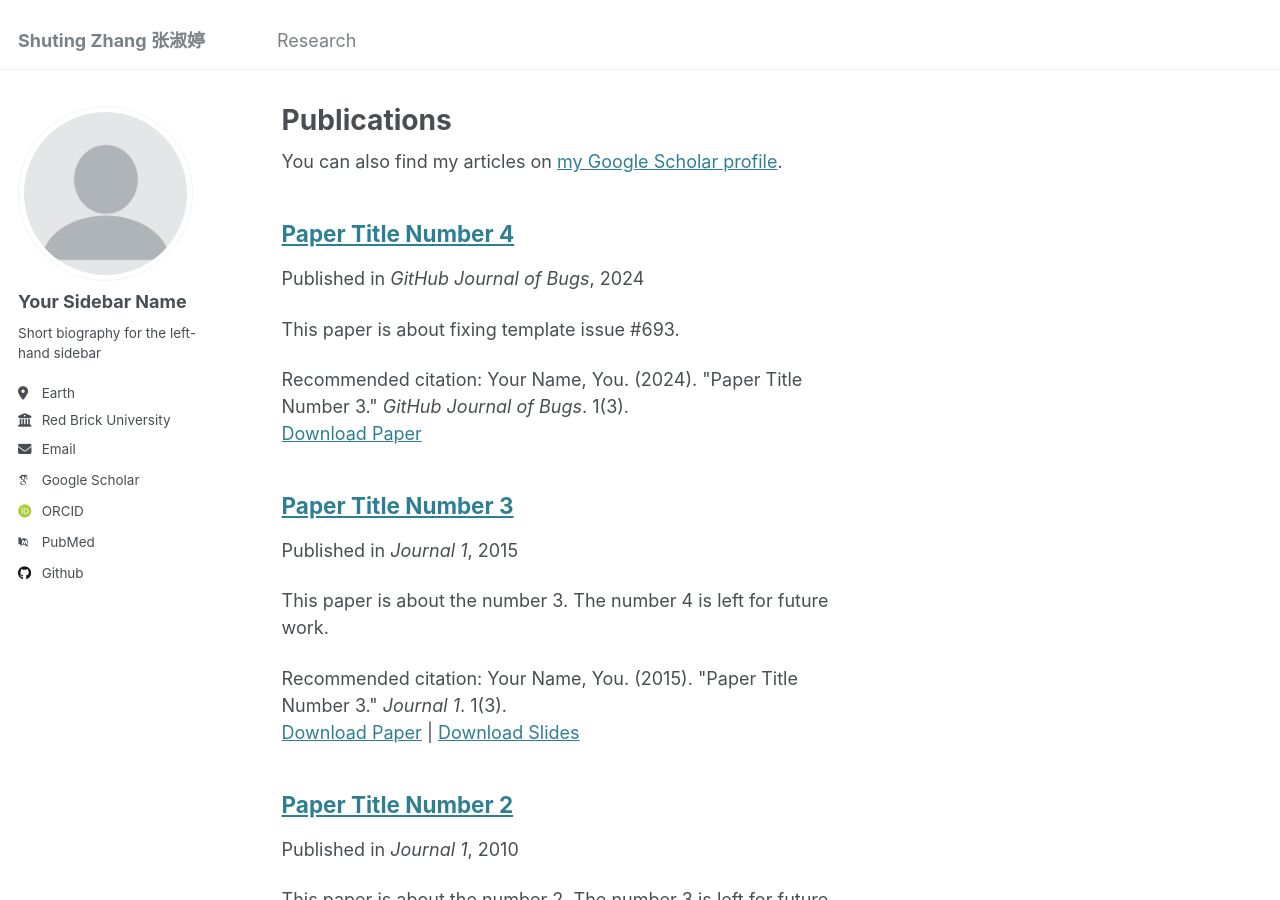
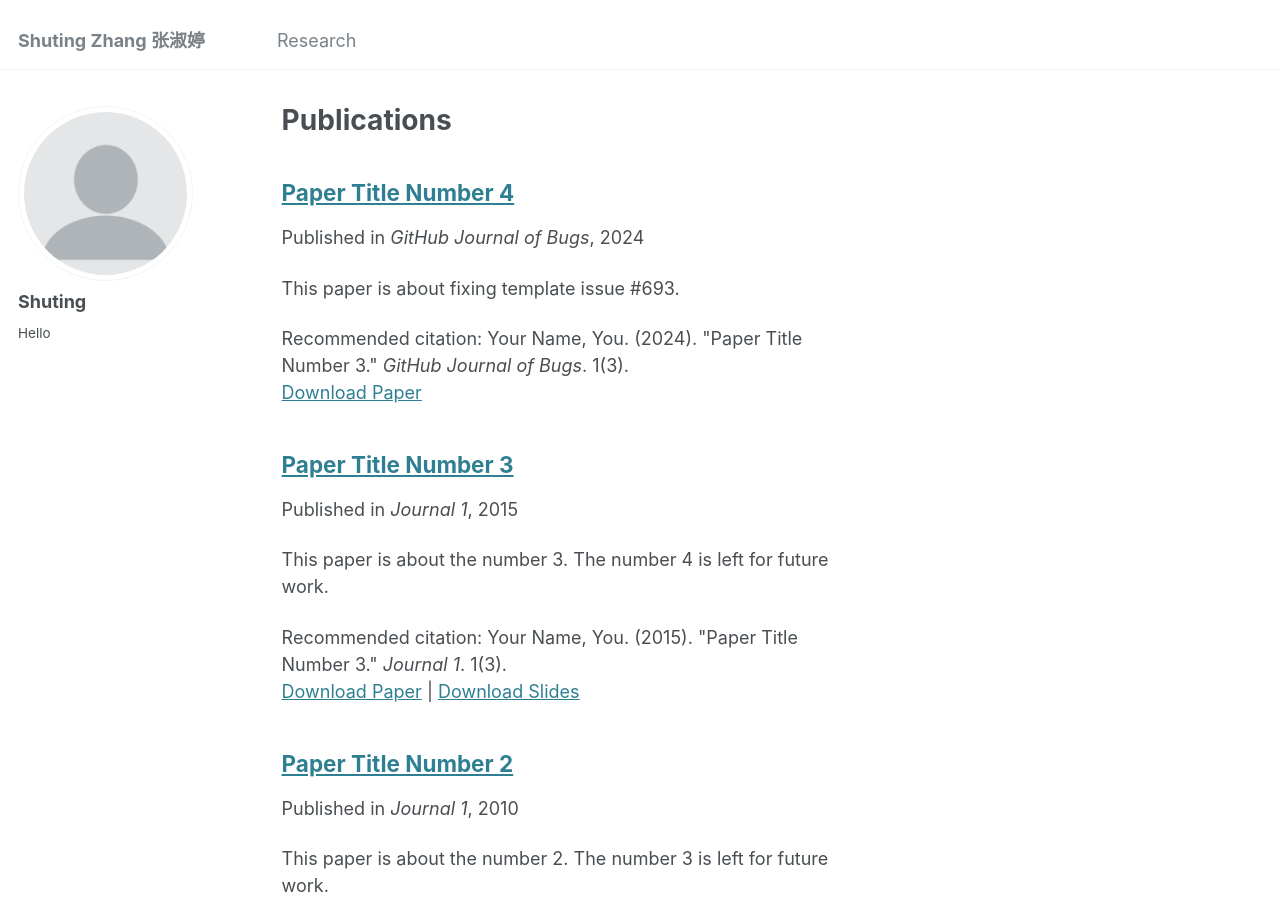
Before and after one commit to ShutingStar7/shutingstar7.github.io, a Jekyll site: the page built from _pages/publications.html, in a window 1280 px wide and 900 px high. Built offline with Jekyll 4.4.1, drawn with Linux system fonts in a browser that asks for light colours; some web fonts are replaced.

Commit message:
Update _config.yml

```diff
--- a/_config.yml
+++ b/_config.yml
@@ -12,9 +12,9 @@ title                    : "Shuting Zhang 张淑婷"
 title_separator          : "-"
 name                     : &name "Your Name"
 description              : &description "personal description"
-url                      : https://academicpages.github.io # the base hostname & protocol for your site e.g. "https://[your GitHub username].github.io"
+url                      : https://shutingstarzhang.github.io # the base hostname & protocol for your site e.g. "https://[your GitHub username].github.io"
 baseurl                  : "" # the subpath of your site, e.g. "/blog"
-repository               : "academicpages/academicpages.github.io"
+repository               : "shutingstar7/shutingstarzhang.github.io"
 
 # Site Author - The following control what appear as part of the author content on the side bar.
 #               If a field is blank the icon and link will not appear, otherwise it will be shown.
@@ -22,31 +22,9 @@ repository               : "academicpages/academicpages.github.io"
 author:
   # Biographic information
   avatar           : "profile.png"
-  name             : "Your Sidebar Name"
+  name             : "Shuting"
   pronouns         : # example: "she/her"
-  bio              : "Short biography for the left-hand sidebar"
-  location         : "Earth"
-  employer         : "Red Brick University"
-  uri              : # URL
-  email            : "none@example.org"
-
-  # Academic websites
-  arxiv            : # URL - Update with the correct link to your profile
-  googlescholar    : "https://scholar.google.com/citations?user=PS_CX0AAAAAJ"
-  impactstory      : # URL
-  orcid            : "http://orcid.org/yourorcidurl"
-  semantic         : # URL
-  pubmed           : "https://www.ncbi.nlm.nih.gov/pubmed/?term=john+snow"
-  researchgate     : # URL
-  scopus           : # URL
-
-  # Repositories and software development
-  bitbucket        : # Username - Update with your username on the site
-  codepen          : # Username
-  dribbble         : # Username
-  github           : "academicpages"
-  kaggle           : # Username
-  stackoverflow    : # User number or user number and name (i.e., use "1" or "1/jeff-atwood")
+  bio              : "Hello"
 
 
 
```
